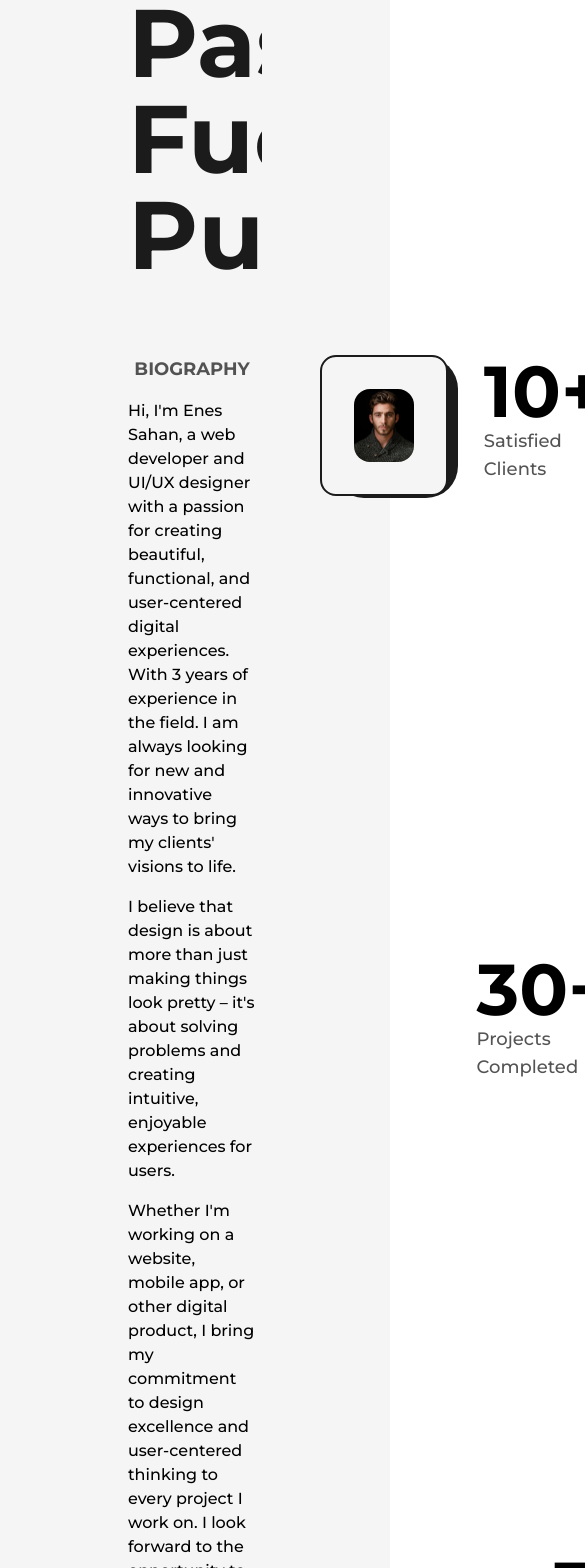
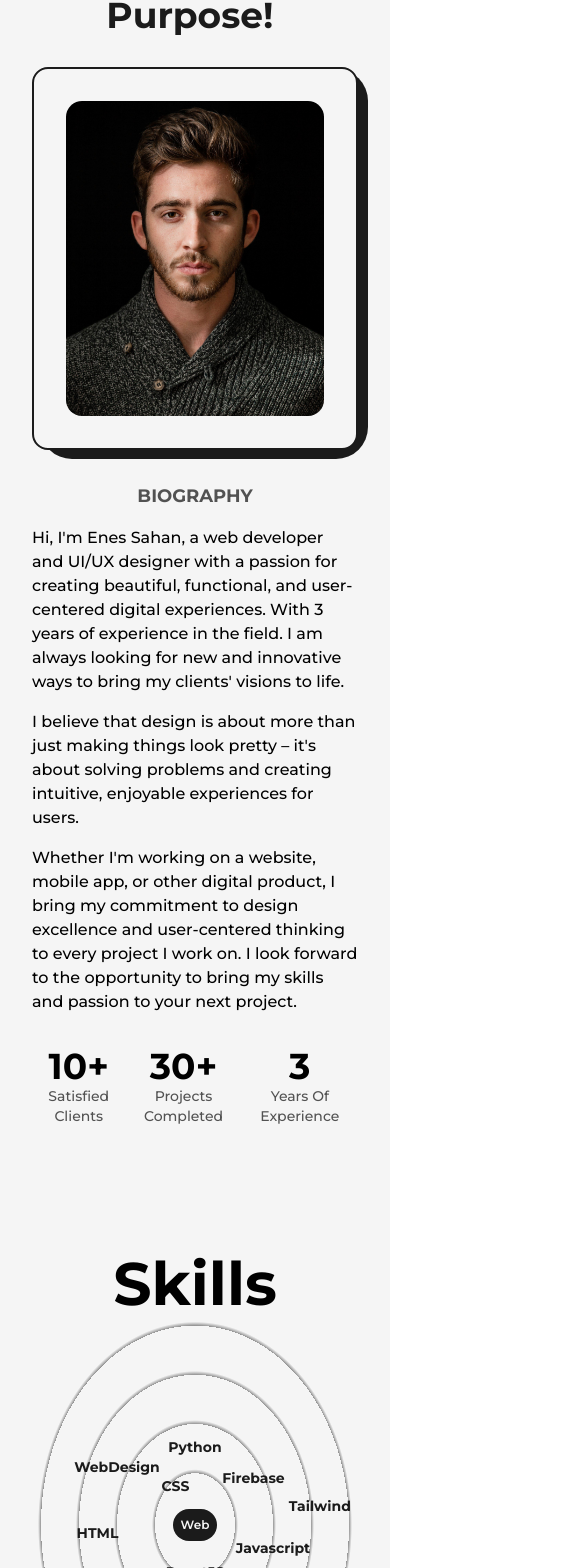
Before and after one commit to sahanenes/my_portfolio, a Next.js app: page /about in a window 390 px wide. Shown: the part 151-1719 px from the top of the page, 585 px wide, since content can reach past the window. Built offline with nearby package versions, Linux system fonts and the light colour scheme.

Commit message:
about responsive

```diff
--- a/src/components/AnimatedText.js
+++ b/src/components/AnimatedText.js
@@ -28,7 +28,7 @@ const singleWord = {
 };
 const AnimatedText = ({ text, className = "" }) => {
   return (
-    <div className="w-full mx-auto py-2 flex items-center justify-center text-center overflow-hidden ">
+    <div className="w-full mx-auto py-2 flex items-center justify-center text-center overflow-hidden sm:py-0 ">
       <motion.h1
         className={`inline-block w-full text-dark font-bold capitilaze text-8xl ${className} dark:text-light`}
         variants={quote}
--- a/src/components/Footer.js
+++ b/src/components/Footer.js
@@ -4,10 +4,10 @@ import Link from "next/link";
 
 const Footer = () => {
   return (
-    <footer className="w-full border-t-2 border-solid border-dark font-medium text-lg dark:text-light dark:border-light ">
-      <Layout className="py-8 flex items-center justify-between ">
+    <footer className="w-full border-t-2 border-solid border-dark font-medium text-lg dark:text-light dark:border-light sm:text-base ">
+      <Layout className="py-8 flex items-center justify-between lg:flex-col lg:py-6">
         <span>{new Date().getFullYear()} &copy; All Rights Reserved</span>
-        <div className="flex items-center">
+        <div className="flex items-center lg:py-2">
           Build With{" "}
           <span className="text-primary dark:text-primaryDark text-2xl px-1">
             &#9825;
--- a/src/components/HireMe.js
+++ b/src/components/HireMe.js
@@ -4,14 +4,14 @@ import Link from "next/link";
 
 const HireMe = () => {
   return (
-    <div className="fixed left-4 bottom-4 flex items-center justify-center overflow-hidden">
-      <div className="w-48 h-auto flex items-center justify-center relative">
+    <div className="fixed left-4 bottom-4 flex items-center justify-center overflow-hidden md:right-8 md:left-auto md:top-0 md:bottom-auto md:absolute">
+      <div className="w-48 h-auto flex items-center justify-center relative md:w-24">
         <CircularText
           className={"fill-dark animate-spin-slow dark:fill-light"}
         />
         <Link
           href={"mailto:sahanenesss@gmail.com"}
-          className="flex items-center justify-center absolute left-1/2 top-1/2 -translate-x-1/2 -translate-y-1/2 bg-dark text-light shadow-md border-solid border-dark w-20 h-20 rounded-full font-semibold hover:bg-light hover:text-dark  dark:bg-light dark:text-dark hover:dark:bg-dark hover:dark:text-light hover:dark:border-light "
+          className="flex items-center justify-center absolute left-1/2 top-1/2 -translate-x-1/2 -translate-y-1/2 bg-dark text-light shadow-md border-solid border-dark w-20 h-20 rounded-full font-semibold hover:bg-light hover:text-dark  dark:bg-light dark:text-dark hover:dark:bg-dark hover:dark:text-light hover:dark:border-light  md:w-12 md:h-12 md:text-[10px]"
         >
           Hire Me
         </Link>
--- a/src/components/Layout.js
+++ b/src/components/Layout.js
@@ -3,7 +3,7 @@ import React from "react";
 const Layout = ({ children, className = "" }) => {
   return (
     <div
-      className={`w-full h-full inline-block z-0 bg-light p-32 dark:bg-dark ${className}`}
+      className={`w-full h-full inline-block z-0 bg-light p-32 dark:bg-dark xl:p-24 lg:p-16 md:p-12 sm:p-8 ${className}`}
     >
       {children}
     </div>
--- a/src/components/Navbar.js
+++ b/src/components/Navbar.js
@@ -64,7 +64,7 @@ const Navbar = () => {
     setIsOpen(!isOpen);
   };
   return (
-    <header className="w-full px-32 py-8 font-medium flex items-center justify-between dark:text-light relative">
+    <header className="w-full px-32 py-8 font-medium flex items-center justify-between dark:text-light relative z-10 lg:px-16 md:px-12 sm:px-8">
       <button
         className="flex-col justify-center items-center hidden lg:flex"
         onClick={handleClick}
--- a/src/components/Skills.js
+++ b/src/components/Skills.js
@@ -4,7 +4,7 @@ import { motion } from "framer-motion";
 const Skill = ({ name, x, y }) => {
   return (
     <motion.div
-      className="flex items-center justify-center rounded-full font-semibold bg-dark text-light px-6 py-3 shadow-dark cursor-pointer absolute dark:text-dark dark:bg-light"
+      className="flex items-center justify-center rounded-full font-semibold bg-dark text-light px-6 py-3 shadow-dark cursor-pointer absolute dark:text-dark dark:bg-light lg:py-2 lg:px-4 md:text-sm md:py-1.5 md:px-3 xs:bg-transparent xs:dark:bg-transparent xs:text-dark xs:dark:text-light xs:font-bold"
       whileHover={{ scale: 1.05 }}
       initial={{ x: 0, y: 0 }}
       whileInView={{ x: x, y: y, transition: { duration: 1.5 } }}
@@ -17,10 +17,19 @@ const Skill = ({ name, x, y }) => {
 const Skills = () => {
   return (
     <>
-      <h2 className="font-bold text-8xl mt-64 w-full text-center">Skills</h2>
-      <div className="w-full h-screen relative flex items-center justify-center rounded-full bg-circularLight dark:bg-circularDark ">
+      <h2 className="font-bold text-8xl mt-64 w-full text-center md:text-6xl md:mt-32">
+        Skills
+      </h2>
+      <div
+        className="w-full h-screen relative flex items-center justify-center rounded-full bg-circularLight dark:bg-circularDark lg:h-[80vh] sm:h-[60vh] xs:h-[50vh]
+      lg:bg-circularLightLg lg:dark:bg-circularDarkLg
+      md:bg-circularLightMd md:dark:bg-circularDarkMd
+      sm:bg-circularLightSm sm:dark:bg-circularDarkSm
+
+      "
+      >
         <motion.div
-          className="flex items-center justify-center rounded-full font-semibold bg-dark text-light p-8 shadow-dark cursor-pointer dark:text-dark dark:bg-light"
+          className="flex items-center justify-center rounded-full font-semibold bg-dark text-light p-8 shadow-dark cursor-pointer dark:text-dark dark:bg-light lg:p-6 md:p-4 xs:text-xs xs:p-2"
           whileHover={{ scale: 1.05 }}
         >
           Web
--- a/src/pages/about.js
+++ b/src/pages/about.js
@@ -38,9 +38,12 @@ const about = () => {
       </Head>
       <main className="flex w-full flex-col items-center justify-center dark:text-light">
         <Layout className="pt-16">
-          <AnimatedText text="Passion Fuels Purpose!" className="mb-16" />
-          <div className="grid w-full grid-cols-8 gap-16">
-            <div className="col-span-3 flex flex-col items-center justify-center">
+          <AnimatedText
+            text="Passion Fuels Purpose!"
+            className="mb-16 lg:!text-7xl sm:!text-6xl xs:!text-4xl sm:mb-8"
+          />
+          <div className="grid w-full grid-cols-8 gap-16 sm:gap-8">
+            <div className="col-span-3 flex flex-col items-center justify-center xl:col-span-4 md:order-2 md:col-span-8">
               <h2 className="mb-4 text-lg font-bold uppercase text-dark/75 dark:text-light/75">
                 Biography
               </h2>
@@ -65,7 +68,7 @@ const about = () => {
                 your next project.
               </p>
             </div>
-            <div className="col-span-3 relative h-max rounded-2xl border-2 border-solid border-dark bg-light p-8 dark:bg-dark dark:border-light">
+            <div className="col-span-3 relative h-max rounded-2xl border-2 border-solid border-dark bg-light p-8 dark:bg-dark dark:border-light xl:col-span-4 md:order-1 md:col-span-8">
               <div className="absolute top-0 -right-3 -z-10 w-[102%] h-[103%] rounded-[2rem] bg-dark dark:bg-light" />
               <Image
                 src={profilePic}
@@ -77,28 +80,28 @@ const about = () => {
               33vw"
               />
             </div>
-            <div className="col-span-2 flex flex-col justify-between items-center ">
-              <div className="flex flex-col items-end justify-center">
-                <span className="inline-block text-7xl font-bold">
+            <div className="col-span-2 flex flex-col justify-between items-end xl:col-span-8 xl:flex-row xl:items-center md:order-3 ">
+              <div className="flex flex-col items-end justify-center xl:items-center">
+                <span className="inline-block text-7xl font-bold md:text-6xl sm:text-5xl xs:text-4xl">
                   <AnimatedNumber value={10} />+
                 </span>
-                <h2 className="text-lg font-medium capitalize text-dark/75 dark:text-light/75">
+                <h2 className="text-lg font-medium capitalize text-dark/75 dark:text-light/75 xl:text-center md:text-lg sm:text-base xs:text-sm">
                   satisfied clients
                 </h2>
               </div>
-              <div className="flex flex-col items-end justify-center">
-                <span className="inline-block text-7xl font-bold">
+              <div className="flex flex-col items-end justify-center xl:items-center">
+                <span className="inline-block text-7xl font-bold md:text-6xl sm:text-5xl xs:text-4xl">
                   <AnimatedNumber value={30} />+
                 </span>
-                <h2 className="text-lg font-medium capitalize text-dark/75 dark:text-light/75">
+                <h2 className="text-lg font-medium capitalize text-dark/75 dark:text-light/75 xl:text-center md:text-lg sm:text-base xs:text-sm">
                   projects completed
                 </h2>
               </div>
-              <div className="flex flex-col items-end justify-center">
-                <span className="inline-block text-7xl font-bold">
+              <div className="flex flex-col items-end justify-center xl:items-center">
+                <span className="inline-block text-7xl font-bold md:text-6xl sm:text-5xl xs:text-4xl">
                   <AnimatedNumber value={3} />
                 </span>
-                <h2 className="text-lg font-medium capitalize text-dark/75 dark:text-light/75">
+                <h2 className="text-lg font-medium capitalize text-dark/75 dark:text-light/75 xl:text-center md:text-lg sm:text-base xs:text-sm">
                   years of experience
                 </h2>
               </div>
--- a/tailwind.config.js
+++ b/tailwind.config.js
@@ -23,9 +23,28 @@ module.exports = {
       },
       backgroundImage: {
         circularLight:
-          "repeating-radial-gradient(rgba(0,0,0,0.4) 2px, #f5f5f5 5px,#f5f5f5 100px);",
+          "repeating-radial-gradient(rgba(0,0,0,0.4) 2px,#f5f5f5 5px,#f5f5f5 100px)",
+
         circularDark:
-          "repeating-radial-gradient(rgba(255,255,255,0.5) 2px, #1b1b1b 8px,#1b1b1b 100px);",
+          "repeating-radial-gradient(rgba(255,255,255,0.5) 2px,#1b1b1b 8px,#1b1b1b 100px)",
+
+        circularLightLg:
+          "repeating-radial-gradient(rgba(0,0,0,0.4) 2px,#f5f5f5 5px,#f5f5f5 80px)",
+
+        circularDarkLg:
+          "repeating-radial-gradient(rgba(255,255,255,0.5) 2px,#1b1b1b 8px,#1b1b1b 80px)",
+
+        circularLightMd:
+          "repeating-radial-gradient(rgba(0,0,0,0.4) 2px,#f5f5f5 5px,#f5f5f5 60px)",
+
+        circularDarkMd:
+          "repeating-radial-gradient(rgba(255,255,255,0.5) 2px,#1b1b1b 6px,#1b1b1b 60px)",
+
+        circularLightSm:
+          "repeating-radial-gradient(rgba(0,0,0,0.4) 2px,#f5f5f5 5px,#f5f5f5 40px)",
+
+        circularDarkSm:
+          "repeating-radial-gradient(rgba(255,255,255,0.5) 2px,#1b1b1b 4px,#1b1b1b 40px)",
       },
     },
     screens: {
```
Also changed, not shown: src/pages/index.js (+11 -11 lines).
